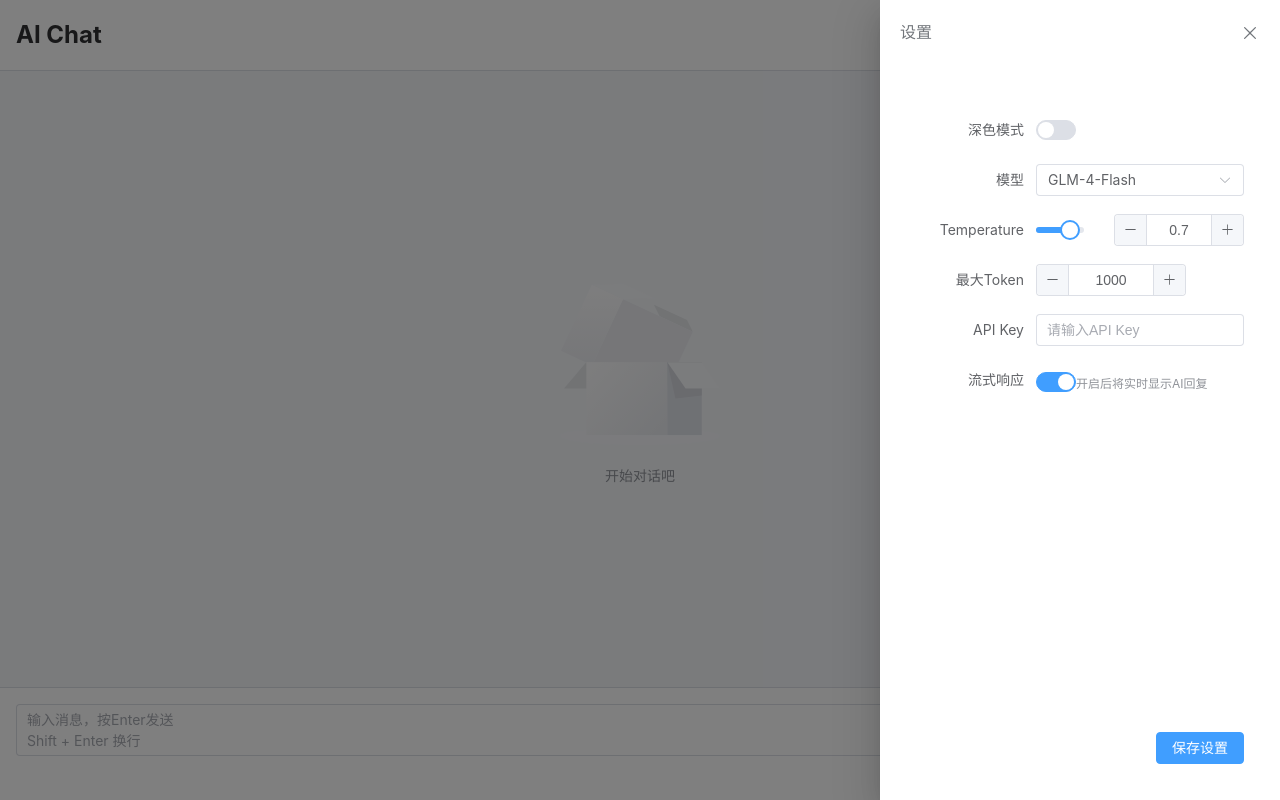
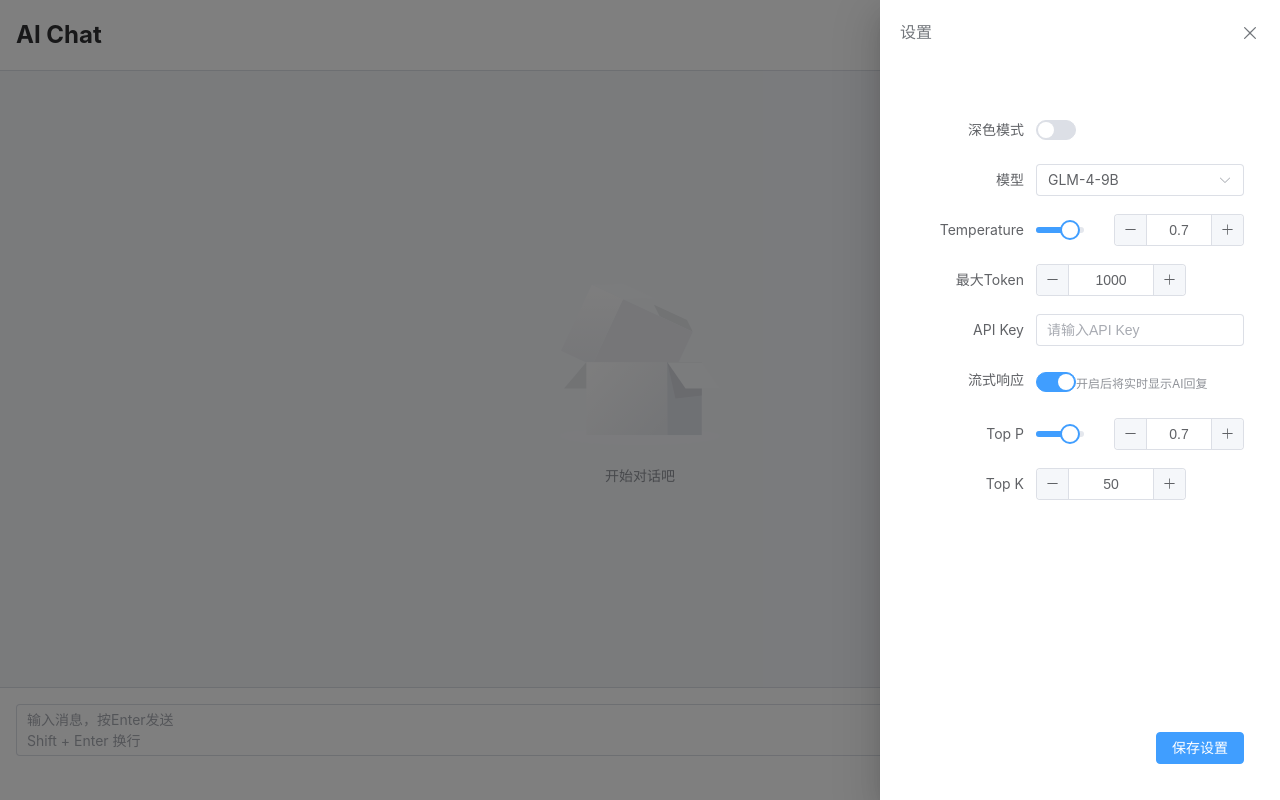
Before and after one commit to wjc7jx/AIchat, a Vue app: page / in a window 1280 px wide. Both pictures are taken after a click on the button 1248 px from the left and 35 px from the top of the page. Built offline with nearby package versions, Linux system fonts and the light colour scheme.

Commit message:
修改ai接口为siliconflow的接口

```diff
--- a/src/components/SettingsPanel.vue
+++ b/src/components/SettingsPanel.vue
@@ -68,6 +68,27 @@
           />
           <div class="form-item-tip">开启后将实时显示AI回复</div>
         </el-form-item>
+
+        <!-- Top P -->
+        <el-form-item label="Top P">
+          <el-slider
+            v-model="settings.topP"
+            :min="0"
+            :max="1"
+            :step="0.1"
+            show-input
+          />
+        </el-form-item>
+
+        <!-- Top K -->
+        <el-form-item label="Top K">
+          <el-input-number
+            v-model="settings.topK"
+            :min="1"
+            :max="100"
+            :step="1"
+          />
+        </el-form-item>
       </el-form>
 
       <!-- 保存设置按钮 -->
@@ -80,7 +101,7 @@
 
 <script setup>
 import { ref, reactive, computed } from 'vue'
-import { useSettingsStore } from '../stores/settings'
+import { useSettingsStore, modelOptions } from '../stores/settings'
 import { ElMessage } from 'element-plus'
 
 // 定义组件的props
@@ -100,13 +121,6 @@ const visible = computed({
   set: (value) => emit('update:modelValue', value)
 })
 
-// 模型选项数组，用于下拉选择框
-const modelOptions = [
-  { label: 'GLM-4-Flash', value: 'glm-4-flash' },
-  { label: 'GLM-4', value: 'glm-4' },
-  { label: 'GLM-3-Turbo', value: 'glm-3-turbo' }
-]
-
 // 设置对象，使用reactive进行响应式处理
 const settings = reactive({
   isDarkMode: settingsStore.isDarkMode,
@@ -114,7 +128,9 @@ const settings = reactive({
   temperature: settingsStore.temperature,
   maxTokens: settingsStore.maxTokens,
   apiKey: settingsStore.apiKey,
-  streamResponse: settingsStore.streamResponse
+  streamResponse: settingsStore.streamResponse,
+  topP: settingsStore.topP,
+  topK: settingsStore.topK
 })
 
 // 处理深色模式切换
--- a/src/stores/settings.js
+++ b/src/stores/settings.js
@@ -11,12 +11,16 @@ export const useSettingsStore = defineStore('settings', {
         temperature: 0.7,
         // 最大 token 数量，默认值为 1000
         maxTokens: 1000,
-        // 使用的模型名称，默认为 'glm-4-flash'
-        model: 'glm-4-flash',
+        // 使用的模型名称，默认为 'THUDM/glm-4-9b-chat'
+        model: 'THUDM/glm-4-9b-chat',
         // API 密钥，默认为空字符串
         apiKey: '',
         // 是否启用流式响应，默认为 true
         streamResponse: true,
+        // Top P 参数
+        topP: 0.7,
+        // Top K 参数
+        topK: 50,
     }),
 
     // 定义 store 的动作
@@ -50,3 +54,13 @@ export const useSettingsStore = defineStore('settings', {
         ],
     },
 })
+
+// 导出模型选项供其他组件使用
+export const modelOptions = [
+    { label: 'GLM-4-9B', value: 'THUDM/glm-4-9b-chat' },
+    { label: 'Qwen2.5-7B', value: 'Qwen/Qwen2.5-7B-Instruct' },
+    { label: 'Qwen2.5-Coder-7B', value: 'Qwen/Qwen2.5-Coder-7B-Instruct' },
+    { label: 'Meta-Llama-3.1-8B', value: 'meta-llama/Meta-Llama-3.1-8B-Instruct' },
+    // { label: 'Gemma-2-9B', value: 'google/gemma-2-9b-it' },  //不知道为什么用不了
+    { label: 'DeepSeek-V2.5', value: 'deepseek-ai/DeepSeek-V2.5' },
+]
--- a/src/utils/api.js
+++ b/src/utils/api.js
@@ -1,6 +1,6 @@
 import { useSettingsStore } from '../stores/settings'
 
-const API_BASE_URL = 'https://open.bigmodel.cn/api/paas/v4'
+const API_BASE_URL = 'https://api.siliconflow.cn/v1'
 
 const createHeaders = () => {
     const settingsStore = useSettingsStore()
@@ -19,14 +19,29 @@ export const chatApi = {
             messages,
             temperature: settingsStore.temperature,
             max_tokens: settingsStore.maxTokens,
-            stream
+            stream,
+            top_p: 0.7,
+            top_k: 50,
+            frequency_penalty: 0.5,
+            n: 1,
+            response_format: {
+                type: "text"
+            },
+            tools: [{
+                type: "function",
+                function: {
+                    description: "<string>",
+                    name: "<string>",
+                    parameters: {},
+                    strict: true
+                }
+            }]
         }
 
         const response = await fetch(`${API_BASE_URL}/chat/completions`, {
             method: 'POST',
             headers: {
                 ...createHeaders(),
-                // 如果是流式响应，添加相应的 Accept 头
                 ...(stream && { 'Accept': 'text/event-stream' })
             },
             body: JSON.stringify(payload)
@@ -36,12 +51,10 @@ export const chatApi = {
             throw new Error(`HTTP error! status: ${response.status}`)
         }
 
-        // 对于流式响应，直接返回 response 对象
         if (stream) {
             return response
         }
 
-        // 对于非流式响应，解析 JSON
         return await response.json()
     },
 
```
